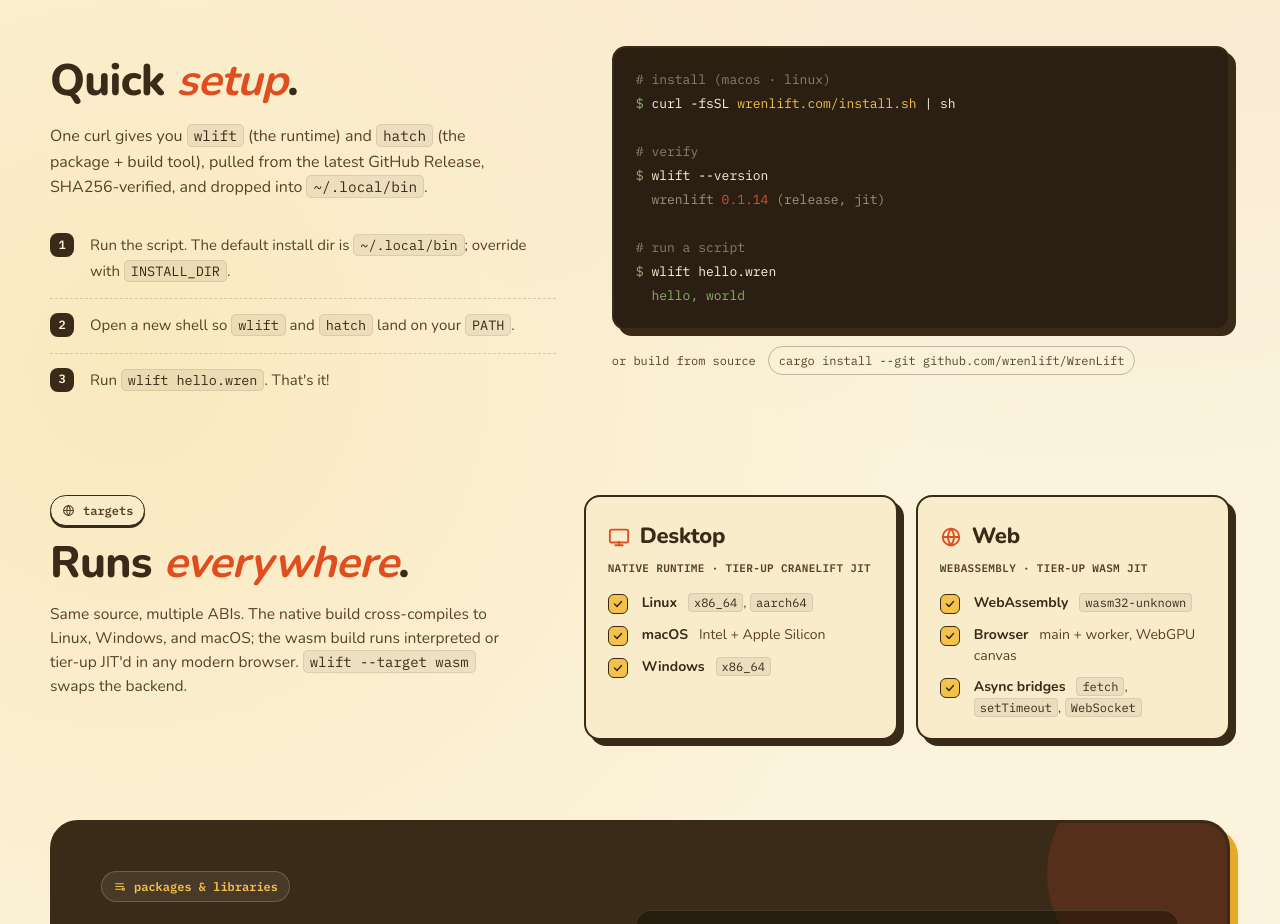
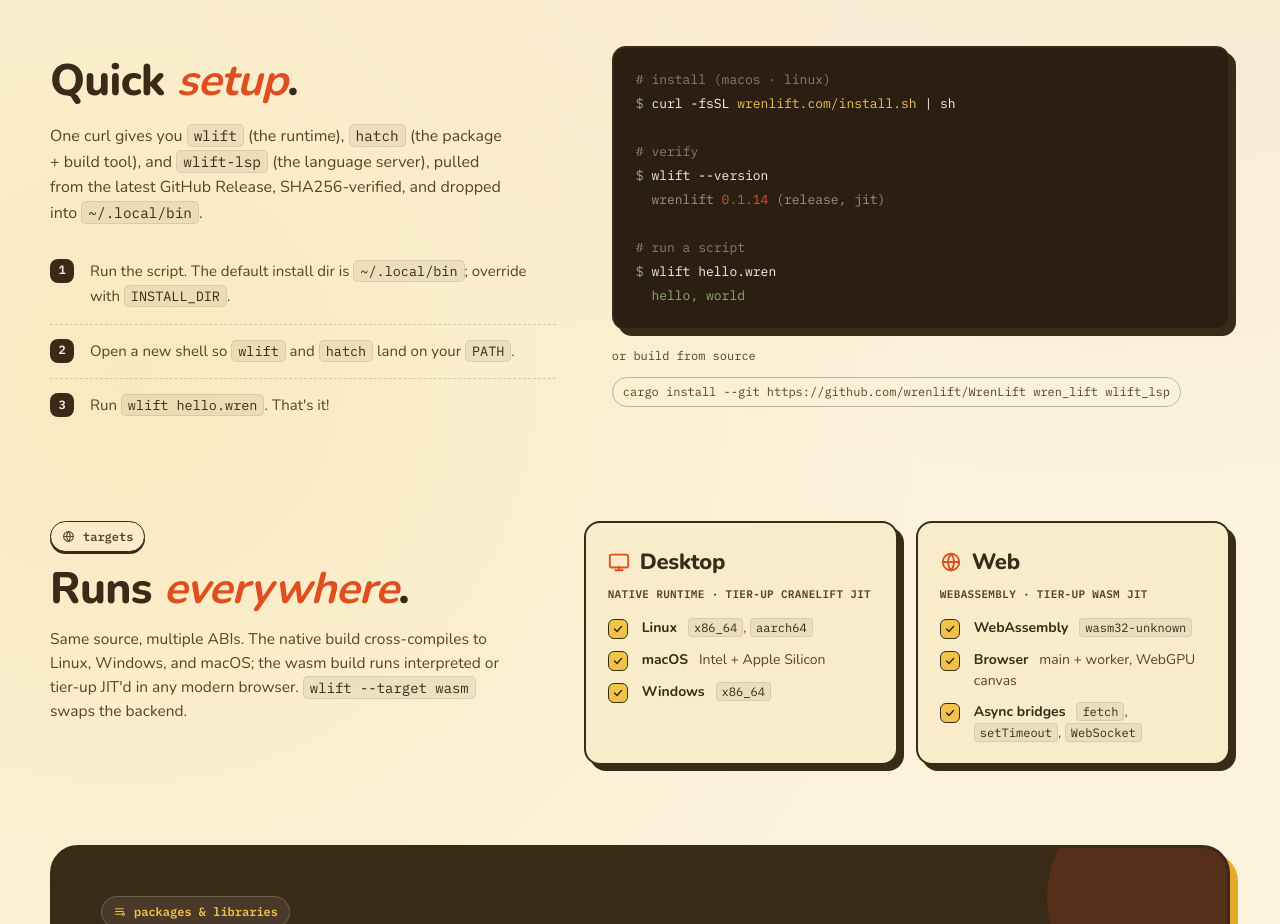
Before and after one commit to wrenlift/WrenLift, a plain HTML site: page site/index.html in a window 1280 px wide. Shown: the part 960-1884 px from the top of the page. Drawn offline with nearby package versions, Linux system fonts and the light colour scheme.

Commit message:
site: cargo-install chip names wren_lift + wlift_lsp explicitly
`cargo install --git URL` only installs the root crate's bins,
so the previous chip pulled wlift + hatch but skipped the LSP
server (wlift_lsp lives in crates/wlift_lsp/, a separate
workspace member). Pass both package names so the build-from-
source path matches the curl install.sh's three-binary contract,
and switch the URL to https:// while we're touching it.

```diff
--- a/site/index.html
+++ b/site/index.html
@@ -964,7 +964,7 @@
   <div class="install-grid">
     <div class="install-text">
       <h2>Quick <em>setup</em>.</h2>
-      <p>One curl gives you <code>wlift</code> (the runtime) and <code>hatch</code> (the package + build tool), pulled from the latest GitHub Release, SHA256-verified, and dropped into <code>~/.local/bin</code>.</p>
+      <p>One curl gives you <code>wlift</code> (the runtime), <code>hatch</code> (the package + build tool), and <code>wlift-lsp</code> (the language server), pulled from the latest GitHub Release, SHA256-verified, and dropped into <code>~/.local/bin</code>.</p>
       <ol>
         <li>Run the script. The default install dir is <code>~/.local/bin</code>; override with <code>INSTALL_DIR</code>.</li>
         <li>Open a new shell so <code>wlift</code> and <code>hatch</code> land on your <code>PATH</code>.</li>
@@ -985,7 +985,7 @@
 <span class="ok">  hello, world</span></pre>
       <div class="install-alt">
         <span>or build from source</span>
-        <a class="pchip" href="https://github.com/wrenlift/WrenLift">cargo install --git github.com/wrenlift/WrenLift</a>
+        <a class="pchip" href="https://github.com/wrenlift/WrenLift">cargo install --git https://github.com/wrenlift/WrenLift wren_lift wlift_lsp</a>
       </div>
     </div>
   </div>
```
